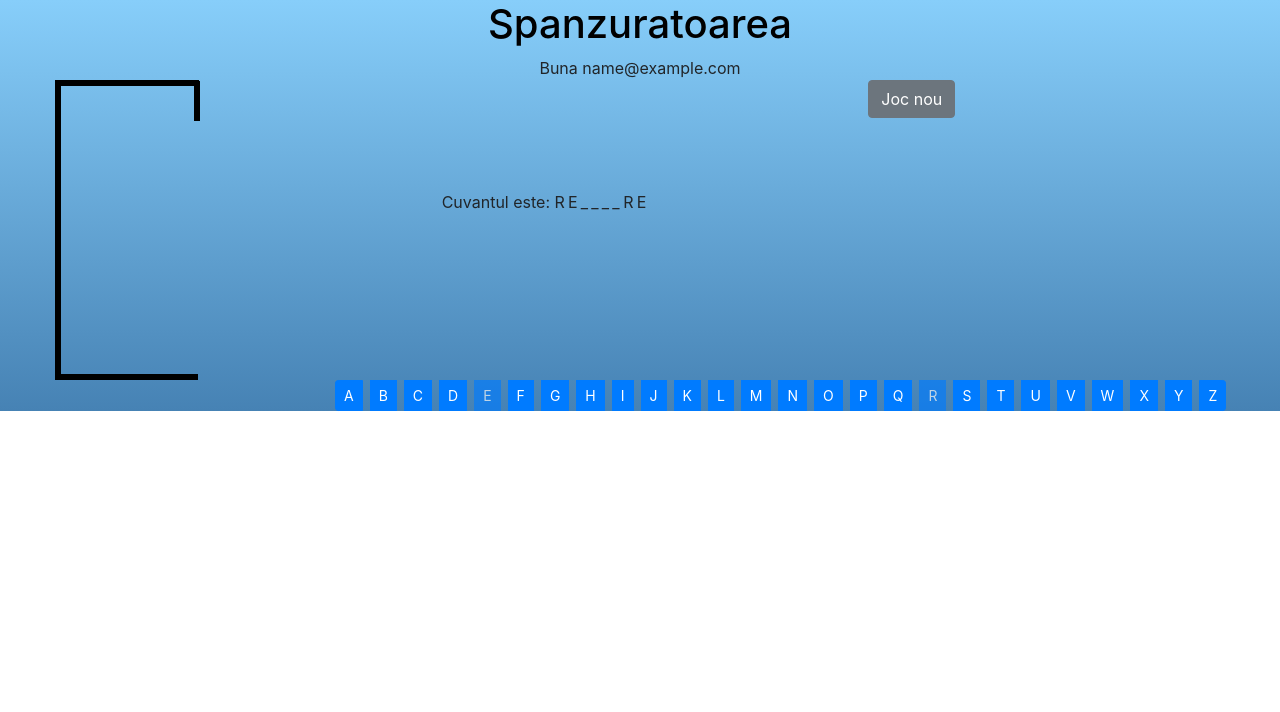
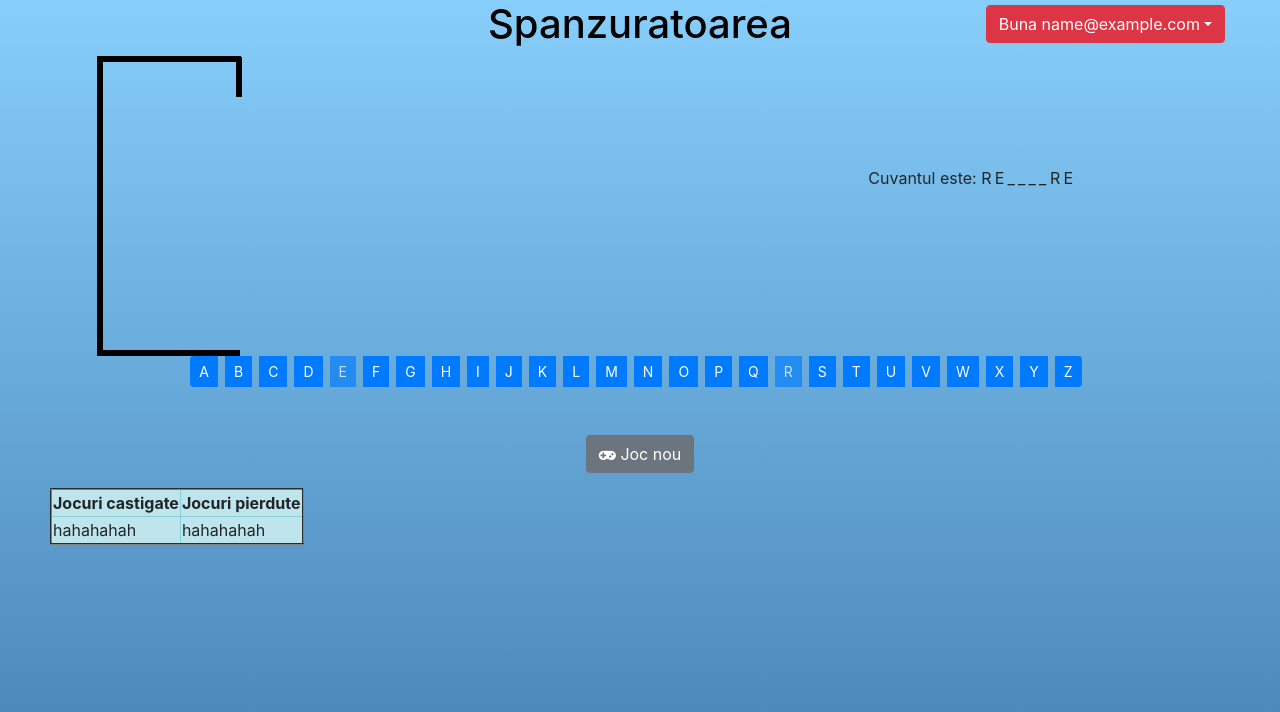
Before and after one commit to rmisca/Hangman-game, a plain HTML site: page index.html in a window 1280 px wide. Both pictures are taken after typing "name@example.com", "Sample123" into the empty fields and a click on the input "Login". Drawn offline with nearby package versions, Linux system fonts and the light colour scheme.

Commit message:
Added dropdown user button, created table for score game, created logout button and persist logged in user.

```diff
--- a/index.html
+++ b/index.html
@@ -4,19 +4,17 @@
     <meta charset="UTF-8">
     <link rel="stylesheet" href="style.css">
     <link rel="stylesheet" href="https://stackpath.bootstrapcdn.com/bootstrap/4.3.1/css/bootstrap.min.css" integrity="sha384-ggOyR0iXCbMQv3Xipma34MD+dH/1fQ784/j6cY/iJTQUOhcWr7x9JvoRxT2MZw1T" crossorigin="anonymous">
-
-    <title>Spanzuratoarea</title>
+    <link rel="stylesheet" href="https://stackpath.bootstrapcdn.com/font-awesome/4.7.0/css/font-awesome.min.css" crossorigin="anonymous">
 
 </head>
 <body>
 <div id="main" class="container-fluid">
-    <div class="row">
-        <div class="col-12">
-            <h1>Spanzuratoarea</h1>
-        </div>
-    </div>
+
     <div id="content"></div>
 
+    <script src="https://code.jquery.com/jquery-3.5.1.slim.min.js" integrity="sha384-DfXdz2htPH0lsSSs5nCTpuj/zy4C+OGpamoFVy38MVBnE+IbbVYUew+OrCXaRkfj" crossorigin="anonymous"></script>
+    <script src="https://cdn.jsdelivr.net/npm/popper.js@1.16.0/dist/umd/popper.min.js" integrity="sha384-Q6E9RHvbIyZFJoft+2mJbHaEWldlvI9IOYy5n3zV9zzTtmI3UksdQRVvoxMfooAo" crossorigin="anonymous"></script>
+    <script src="https://stackpath.bootstrapcdn.com/bootstrap/4.5.0/js/bootstrap.min.js" integrity="sha384-OgVRvuATP1z7JjHLkuOU7Xw704+h835Lr+6QL9UvYjZE3Ipu6Tp75j7Bh/kR0JKI" crossorigin="anonymous"></script>
     <script src="js/init.js"></script>
     <script src="js/util.js"></script>
     <script src="js/script.js"></script>
--- a/js/init.js
+++ b/js/init.js
@@ -7,7 +7,6 @@ function  initHangman() {
 
     let bodyPartsForReset=["head", "body", "left-hand", "right-hand", "left-foot", "right-foot"];
 
-    const blink = setInterval(blinkEyes, 700);
 
     function generateRandomWord() {
         const randomWords  = ["rom", "inghetata", "dezastru", "relaxare", "generator", "marinimie", "import", "cascat", "noptiera", "exasperare", "lent", "platforma", "prajitura", "dezvoltator", "disperare", "frigider", "ceasornicar", "soare", "sistem", "nepot"];
@@ -115,8 +114,10 @@ function  initHangman() {
             // showSuccess();
             toggleMessage(true, "alert-success", "Ai castigat");
             toggleAllOptions(true);
+            increaseWiningGames();
         }
     }
+
 
     function resetButton() {
         const buttonReset = document.getElementById("btn-reset-game");
@@ -149,17 +150,82 @@ function  initHangman() {
             }
         }
     }
-
-    function blinkEyes() {
-        let rightEye = document.getElementById("right-eye");
-        let leftEye = document.getElementById("left-eye");
-        rightEye.style.height = rightEye.offsetHeight == 7 ? "3px" : "7px";
-        leftEye.style.height = leftEye.offsetHeight == 7 ? "3px" : "7px";
+    function increaseWiningGames() {
+        // localStorage.usersStatistics = {
+        //     "test": {
+        //         gamesWon: 0,
+        //             gamesLost: 0
+        // },
+        //     "test2": {
+        //         gamesWon: 0,
+        //         gamesLost: 0
+        //     },
+        // }
+        // const loggedInUser; // get loggedInUser from localStorage
+        // const userStatistics = localStorage.getItem("userStatistics") || {};
+        // const gamesWon = userStatistics[loggedInUser.username] ? userStatistics[loggedInUser.username].gamesWon : 0;
     }
     initGame();
 }
+
 
 function alertMessage() {
     const getMessage = document.getElementById("message");
     getMessage.innerHTML = "Buna " +  JSON.parse(localStorage.loggedUser).username;
 }
+
+function generate_table() {
+    // get the reference for the body
+    const body = document.getElementsByTagName("body")[0];
+
+    // creates a <table> element and a <tbody> element
+    const tbl = document.createElement("table");
+    tbl.className += "table-info table-borderd table-score";
+    const tblHead = document.createElement("thead");
+    const trh = document.createElement("tr");
+    const tblBody = document.createElement("tbody");
+
+
+    for (let l = 0; l < 2; l++) {
+        const th = document.createElement("th");
+        const text = l === 0 ? "Jocuri castigate" : "Jocuri pierdute";
+        const cellText = document.createTextNode(text);
+        th.appendChild(cellText);
+        trh.appendChild(th);
+    }
+    tblHead.appendChild(trh);
+
+    // creating all cells
+    for (let i = 0; i < 1; i++) {
+        // creates a table row
+        const row = document.createElement("tr");
+
+        for (let j = 0; j < 2; j++) {
+            // Create a <td> element and a text node, make the text
+            // node the contents of the <td>, and put the <td> at
+            // the end of the table row
+            const cell = document.createElement("td");
+            // const numberGame =
+            const cellText = document.createTextNode(" hahahahah");
+            cell.appendChild(cellText);
+            row.appendChild(cell);
+        }
+
+        // add the row to the end of the table body
+        tblBody.appendChild(row);
+    }
+    tbl.appendChild(tblHead);
+    // put the <tbody> in the <table>
+    tbl.appendChild(tblBody);
+    // appends <table> into <body>
+    body.appendChild(tbl);
+    // sets the border attribute of tbl to 2;
+    tbl.setAttribute("border", "2");
+}
+generate_table();
+
+function gameScore () {
+
+
+
+}
--- a/js/script.js
+++ b/js/script.js
@@ -1 +1 @@
-loadLoginPage();
+checkIfUserIsLoggedIn();
--- a/js/util.js
+++ b/js/util.js
@@ -1,3 +1,5 @@
+let blink;
+
 function loadPage(href) {
     const xmlhttp = new XMLHttpRequest();
     xmlhttp.open("GET", href, false);
@@ -8,10 +10,10 @@ function loadPage(href) {
 function loadLoginPage() {
     document.getElementById("content").innerHTML = loadPage("template/login.html");
     const logButton = document.getElementById("log-button");
-    addEventListener(logButton, "click", login);
+    addEventListenerToElement(logButton, "click", login);
 }
 
-function addEventListener(element, eventType, callback) {
+function addEventListenerToElement(element, eventType, callback) {
     element.addEventListener(eventType, callback);
 }
 
@@ -23,11 +25,15 @@ function login() {
     user.password = password;
     loggedInUser(user);
     loadHangmanPage();
-    initHangman();
-    alertMessage();
 
 }
 
+function blinkEyes() {
+    let rightEye = document.getElementById("right-eye");
+    let leftEye = document.getElementById("left-eye");
+    rightEye.style.height = rightEye.offsetHeight == 7 ? "3px" : "7px";
+    leftEye.style.height = leftEye.offsetHeight == 7 ? "3px" : "7px";
+}
 function loggedInUser(user) {
     localStorage.setItem("loggedUser", JSON.stringify(user));
 }
@@ -35,5 +41,27 @@ function loggedInUser(user) {
 function loadHangmanPage() {
     const hangman = document.getElementById("content");
     hangman.innerHTML = loadPage("template/hangman-game.html");
+    const buttonOut = document.getElementById("btn-logout");
+    addEventListenerToElement(buttonOut, "click", logout);
+    initHangman();
+    alertMessage();
+    blink = setInterval(blinkEyes, 700);
 
 }
+
+function stopBlinkEyes() {
+    clearInterval(blink);
+}
+function logout() {
+    localStorage.removeItem("loggedUser");
+    loadLoginPage();
+    stopBlinkEyes();
+}
+
+function checkIfUserIsLoggedIn() {
+    if (localStorage.getItem("loggedUser") === null) {
+        loadLoginPage();
+    } else {
+        loadHangmanPage();
+    }
+}
--- a/style.css
+++ b/style.css
@@ -1,17 +1,17 @@
-/*hr {*/
-/*    display: block;*/
-/*    height: 1px;*/
-/*    border: 0;*/
-/*    border-top: 3px solid #000;*/
-/*    margin: 1em 0;*/
-/*    padding: 0;*/
-/*}*/
-#main {
+html {
+    height: 100%;
+}
+body {
+    height: 100%;
+    margin: 0;
+    background-repeat: no-repeat;
+    background-attachment: fixed;
     background: linear-gradient(lightskyblue, steelblue);
-    margin-bottom: 10px;
+
 }
+
 .hide {
-    display: none;
+    display: none !important;
 }
 h1 {
     text-align: center;
@@ -174,11 +174,11 @@ h1 {
  * PSD by Orman Clark: https://goo.gl/D8zmk
  */
 
-body {
-    font: 13px/20px "Lucida Grande", Tahoma, Verdana, sans-serif;
-    color: #404040;
-    background: #0ca3d2;
-}
+/*body {*/
+/*    font: 13px/20px "Lucida Grande", Tahoma, Verdana, sans-serif;*/
+/*    color: #404040;*/
+/*    background: #0ca3d2;*/
+/*}*/
 
 .login {
     position: relative;
@@ -346,3 +346,11 @@ input[type=submit]:active {
 #message {
     text-align: center;
 }
+.button-drop {
+    float: right;
+    margin: 5px 40px;
+}
+
+.table-score {
+    margin: 15px 50px;
+}
--- a/template/hangman-game.html
+++ b/template/hangman-game.html
@@ -1,8 +1,26 @@
 <div id="hangman-game">
-            <div id="message"></div>
 
     <div class="row">
-        <div class="col-4">
+        <div class="col-8 offset-2" >
+            <h1>Spanzuratoarea</h1>
+        </div>
+    <div class="col-2">
+        <div class="btn-group button-drop">
+            <button id="message" type="button" class="btn btn-danger dropdown-toggle" data-toggle="dropdown" aria-haspopup="true" aria-expanded="false">
+                Action
+            </button>
+            <div class="dropdown-menu">
+                <a class="dropdown-item" href="#"><i class="fa fa-user"></i> Profil</a>
+                <div class="dropdown-divider"></div>
+                <a id="btn-logout" class="dropdown-item" href="#"><i class="fa fa-sign-out"></i> Logout</a>
+            </div>
+        </div>
+
+    </div>
+    </div>
+
+    <div class="row">
+        <div class="col-8">
             <div id="vertical-line">
                 <div id="horizontal-line-inline">
                     <div id="vertical-line-inline"></div>
@@ -28,23 +46,28 @@
                 <span id="word-container"></span>
             </div>
         </div>
-        <div class="col-4">
-            <button id="btn-reset-game" type="button" class="btn btn-secondary">Joc nou</button>
-        </div>
     </div>
 
-    <div class="row">
+    <div class="row ">
         <div class="col-4 offset-4">
             <div id="alert-message" class="message-alert alert hide" role="alert"></div>
         </div>
     </div>
 
-    <div class="row">
-        <div class="col-9 offset-3">
+    <div class="row justify-content-center">
+        <div>
             <div class="btn-toolbar">
                 <div id="btn-template" class="btn-group btn-group-sm"></div>
             </div>
         </div>
     </div>
 
+    <div class="row mt-5 justify-content-center">
+        <div>
+            <button id="btn-reset-game" type="button" class="btn btn-secondary"><i class="fa fa-gamepad"></i> Joc nou</button>
+
+        </div>
+    </div>
+
+
 </div>
```
